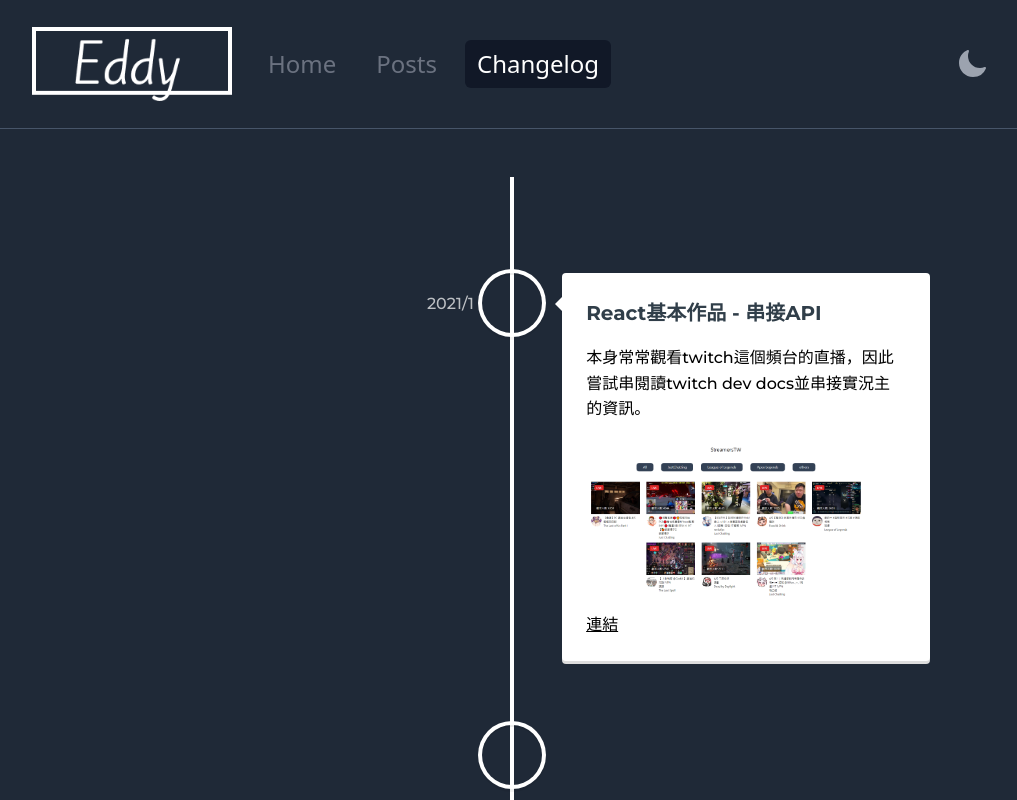
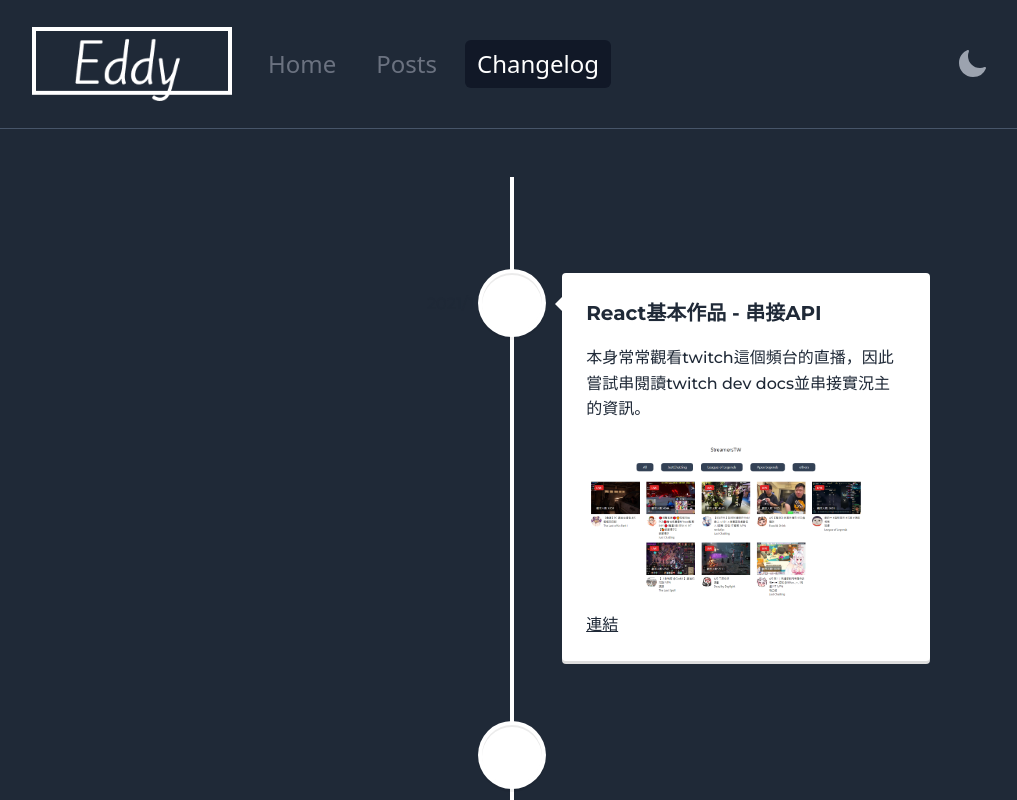
Before and after one commit to milkeddy1/eddy-blog, a Next.js app: page /changelog in a window 1280 px wide. Shown: the top 800 px of the page, without its empty margins (128-1145 px from the left). Built offline with nearby package versions, Linux system fonts and the light colour scheme.

Commit message:
fix: change theme not being proper color

```diff
--- a/src/pages/changelog/index.tsx
+++ b/src/pages/changelog/index.tsx
@@ -1,31 +1,66 @@
-import { VerticalTimeline, VerticalTimelineElement } from 'react-vertical-timeline-component';
-import Image from "next/image"
+import {
+  VerticalTimeline,
+  VerticalTimelineElement,
+} from 'react-vertical-timeline-component';
+import Image from 'next/image';
 import 'react-vertical-timeline-component/style.min.css';
-import changelogConfig from "../../utils/changelogs"
-export interface ChangelogProps {
-}
+import { useColorMode } from '@/store';
+import changelogConfig from '../../utils/changelogs';
 
-export default function Changelog(props: ChangelogProps) {
+// export interface ChangelogProps {}
+
+export default function Changelog() {
+  const { mode } = useColorMode();
+
+  const isDarkMode = mode === 'dark';
 
   return (
-    <div className='m-12'>
-      <VerticalTimeline >
-        <div className='flex flex-col-reverse'>
+    <div className="m-12">
+      <VerticalTimeline lineColor={isDarkMode ? 'white' : '#1F2937'}>
+        <div className="flex flex-col-reverse">
           {changelogConfig.map((item) => {
-            const { title, date, img, description, link } = item
-            return <VerticalTimelineElement key={title} date={date} contentStyle={{ color: 'white' }}>
-              <div>
-                <h2 className='text-2xl font-bold'>{title}</h2>
-                <p className='text-black'>{description}</p>
-                <br />
-                {img && <Image src={img} alt={title} width={300} height={300} />}
-                {link && <a className='text-black underline hover:text-[#525252]' href={link} target="_blank">連結</a>}
-              </div>
-            </VerticalTimelineElement>
+            const {
+              title, date, img, description, link,
+            } = item;
+            return (
+              <VerticalTimelineElement
+                key={title}
+                date={date}
+                contentStyle={{
+                  color: isDarkMode ? '#1F2937' : 'white',
+                  backgroundColor: isDarkMode ? 'white' : '#1F2937',
+                }}
+                iconStyle={{
+                  background: isDarkMode ? 'white' : '#1F2937',
+                }}
+              >
+                <div>
+                  <h2
+                    style={{ color: isDarkMode ? '#1F2937' : 'white' }}
+                    className="text-2xl font-bold text-white"
+                  >
+                    {title}
+                  </h2>
+                  <p>{description}</p>
+                  <br />
+                  {img && (
+                    <Image src={img} alt={title} width={300} height={300} />
+                  )}
+                  {link && (
+                    <a
+                      className="underline hover:text-[#525252]"
+                      href={link}
+                      target="_blank"
+                    >
+                      連結
+                    </a>
+                  )}
+                </div>
+              </VerticalTimelineElement>
+            );
           })}
         </div>
       </VerticalTimeline>
-
-    </div >
+    </div>
   );
 }
```
Also changed, not shown: src/store/useColorMode.ts (+4 -7 lines).
